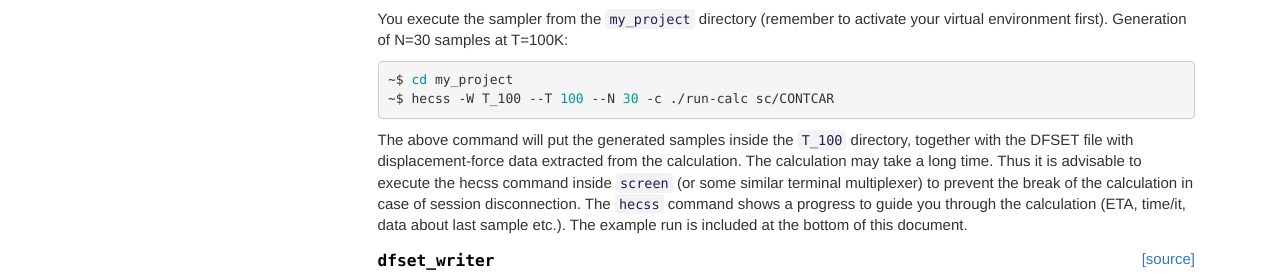
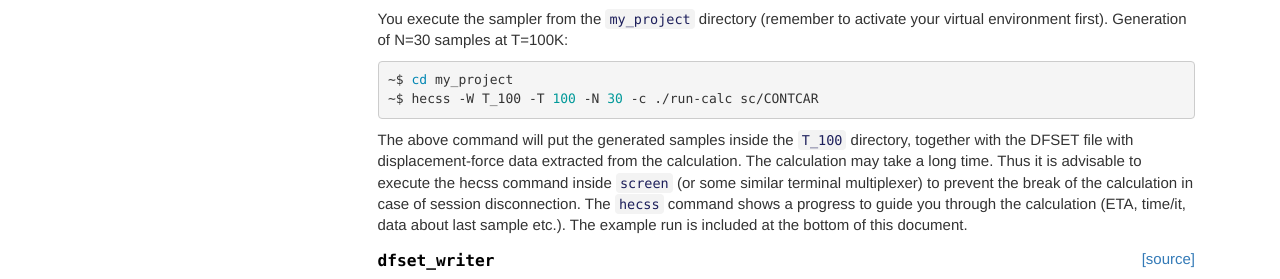
Before and after one commit to jochym/hecss, a Jekyll site: the page built from docs/CLI.html, in a window 1280 px wide and 900 px high, scrolled down 1544 px. Shown: the part 188-467 px from the top of the window. Built offline with Jekyll 4.4.1, drawn with Linux system fonts in a browser that asks for light colours; nearby versions of some CDN libraries; comment, search, counter and statistics services are not loaded.

```diff
--- a/docs/CLI.html
+++ b/docs/CLI.html
@@ -109,7 +109,7 @@ sbatch -W -J <span class="si">${</span><span class="nv">JN</span><span class="si
              +-- run-calc</code></pre>
 <p>You execute the sampler from the <code>my_project</code> directory (remember to activate your virtual environment first). Generation of N=30 samples at T=100K:</p>
 <div class="highlight"><pre><span></span>~$ <span class="nb">cd</span> my_project
-~$ hecss -W T_100 --T <span class="m">100</span> --N <span class="m">30</span> -c ./run-calc sc/CONTCAR
+~$ hecss -W T_100 -T <span class="m">100</span> -N <span class="m">30</span> -c ./run-calc sc/CONTCAR
 </pre></div>
 <p>The above command will put the generated samples inside the <code>T_100</code> directory, together with the DFSET file with displacement-force data extracted from the calculation. The calculation may take a long time. Thus it is advisable to execute the hecss command inside <code>screen</code> (or some similar terminal multiplexer) to prevent the break of the calculation in case of session disconnection. The <code>hecss</code> command shows a progress to guide you through the calculation (ETA, time/it, data about last sample etc.). The example run is included at the bottom of this document.</p>
 
--- a/hecss/__init__.py
+++ b/hecss/__init__.py
@@ -1 +1 @@
-__version__ = "0.4.1"
+__version__ = "0.4.0"
```
Also changed, not shown: README.md, 1 other file.
